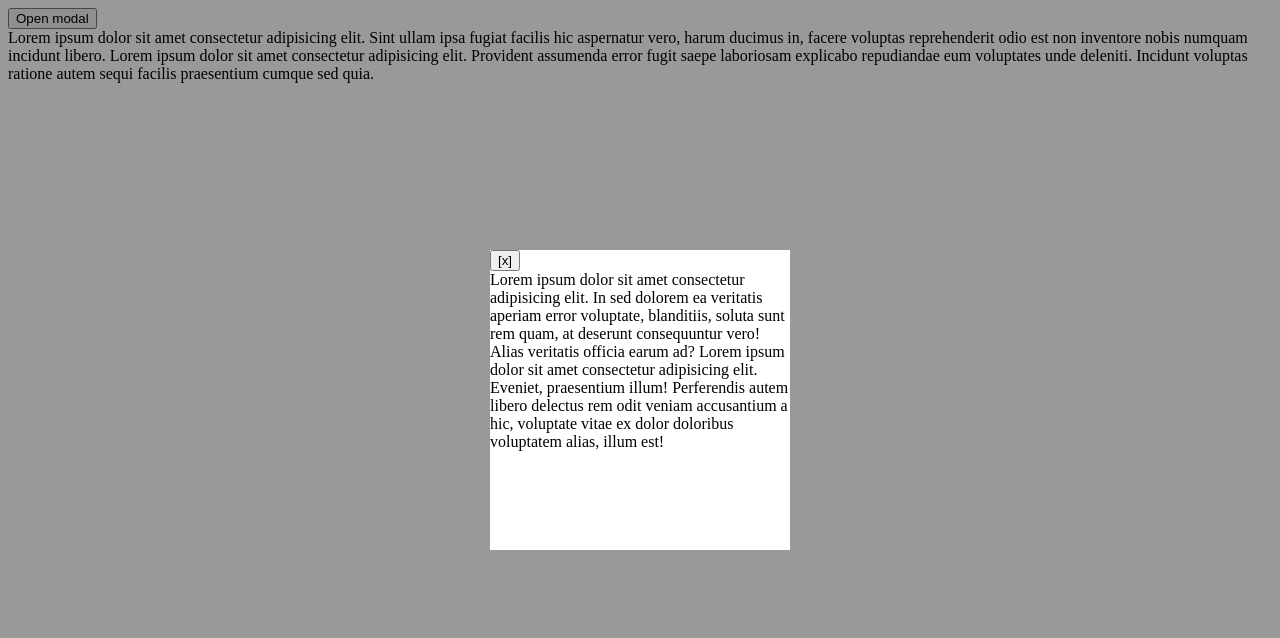
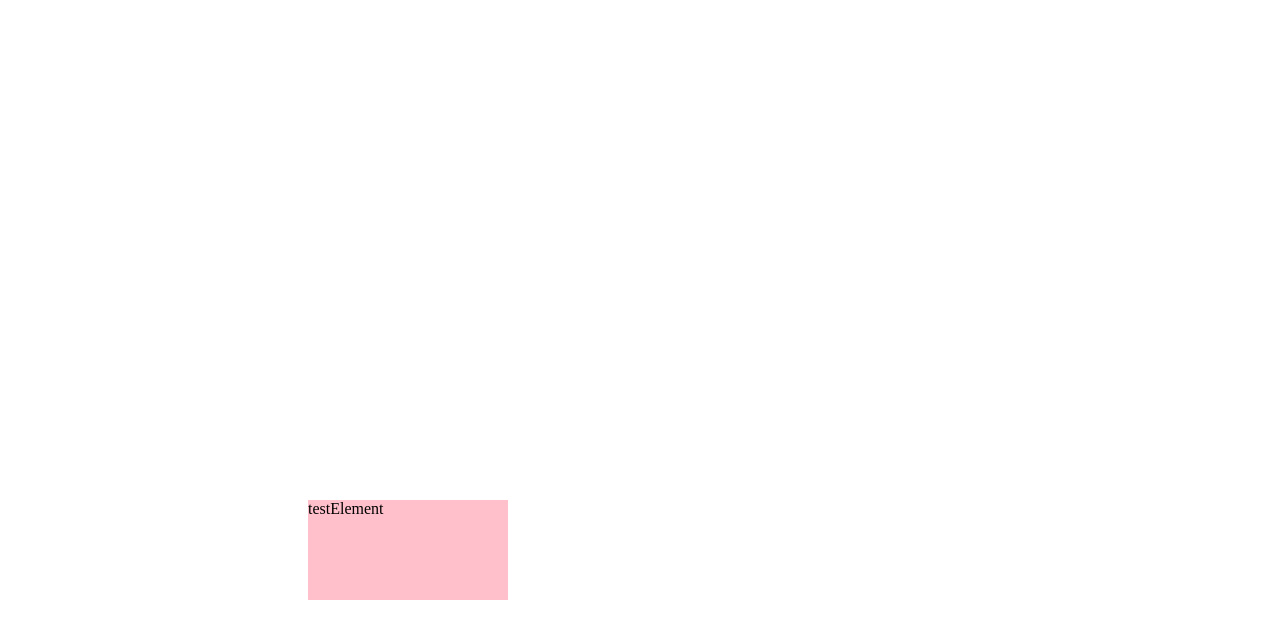
Before and after one commit to kupriianovvv/design-system, a React (Vite) app: page / in a window 1280 px wide. Shown: the top 638 px of the page. Built offline with nearby package versions, Linux system fonts and the light colour scheme.

Commit message:
tooltip: renderElementToWrap => children

```diff
--- a/src/App.tsx
+++ b/src/App.tsx
@@ -1,6 +1,7 @@
 import { useEffect } from "react";
 import { ModalDemo } from "./demos/Modal/ModalDemo";
 import { useOnCloseStore } from "./store";
+import { TooltipDemo } from "./demos/Tooltip/TooltipDemo";
 
 function App() {
   const handleESC = useOnCloseStore(store => store.handleESC);
@@ -14,7 +15,7 @@ function App() {
   }, [])
   return (
     <>
-      <ModalDemo />
+      <TooltipDemo />
     </>
   );
 }
--- a/src/components/Tooltip/Tooltip.tsx
+++ b/src/components/Tooltip/Tooltip.tsx
@@ -6,7 +6,7 @@ import { Position } from "./types/position";
 type TooltipProps = {
   position: Position;
   tooltipContent: string;
-  renderElementToWrap: (
+  children: (
     ref: RefObject<HTMLDivElement>,
     onMouseEnter: () => void,
     onMouseLeave: () => void
@@ -16,7 +16,7 @@ type TooltipProps = {
 export const Tooltip = ({
   position,
   tooltipContent,
-  renderElementToWrap,
+  children,
 }: TooltipProps) => {
   const {
     coords,
@@ -39,7 +39,7 @@ export const Tooltip = ({
         </article>
       }
 
-      {renderElementToWrap(elementToWrapRef, onMouseEnter, onMouseLeave)}
+      {children(elementToWrapRef, onMouseEnter, onMouseLeave)}
     </>
   );
 };
--- a/src/demos/Tooltip/TooltipDemo.tsx
+++ b/src/demos/Tooltip/TooltipDemo.tsx
@@ -9,7 +9,7 @@ type TestElementProps = {
 const TestElement = forwardRef(
   (
     { onMouseEnter, onMouseLeave }: TestElementProps,
-    ref?: LegacyRef<HTMLDivElement>
+    ref?: LegacyRef<HTMLDivElement>,
   ) => {
     return (
       <div
@@ -27,17 +27,15 @@ const TestElement = forwardRef(
         testElement
       </div>
     );
-  }
+  },
 );
 
 const tooltipContent = "tooltip";
 
 export const TooltipDemo = () => {
   return (
-    <Tooltip
-      position="right-end"
-      tooltipContent={tooltipContent}
-      renderElementToWrap={(elementRef, onMouseEnter, onMouseLeave) => {
+    <Tooltip position="right-end" tooltipContent={tooltipContent}>
+      {(elementRef, onMouseEnter, onMouseLeave) => {
         return (
           <TestElement
             ref={elementRef}
@@ -46,6 +44,6 @@ export const TooltipDemo = () => {
           />
         );
       }}
-    ></Tooltip>
+    </Tooltip>
   );
 };
```
